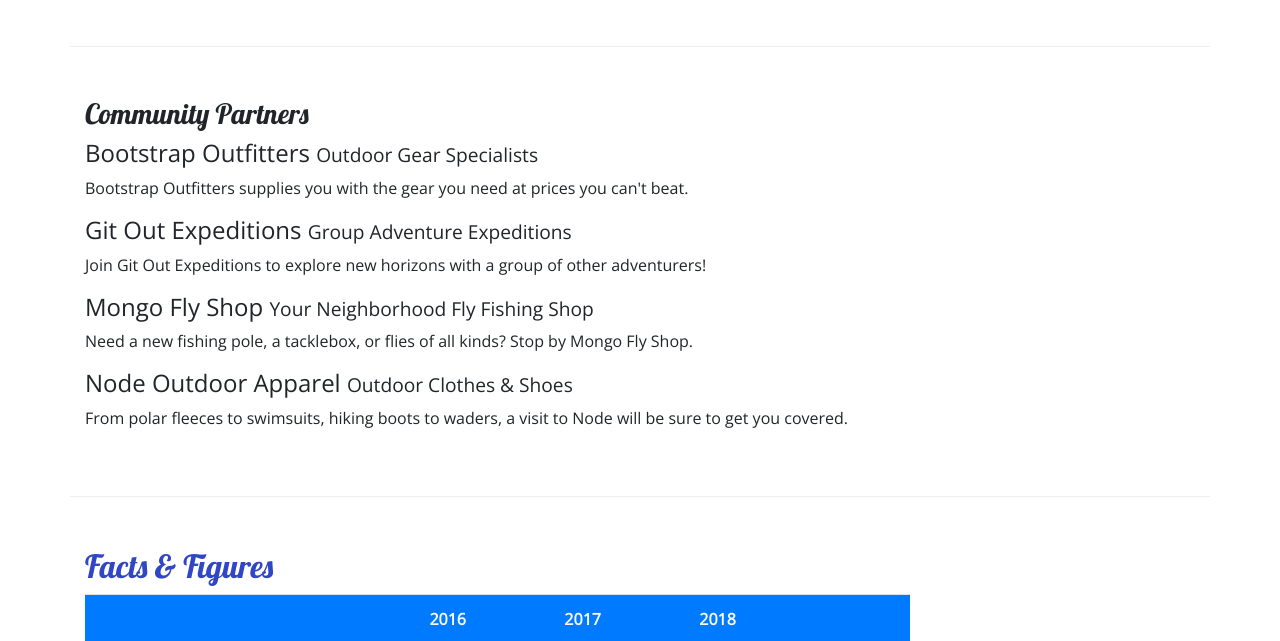
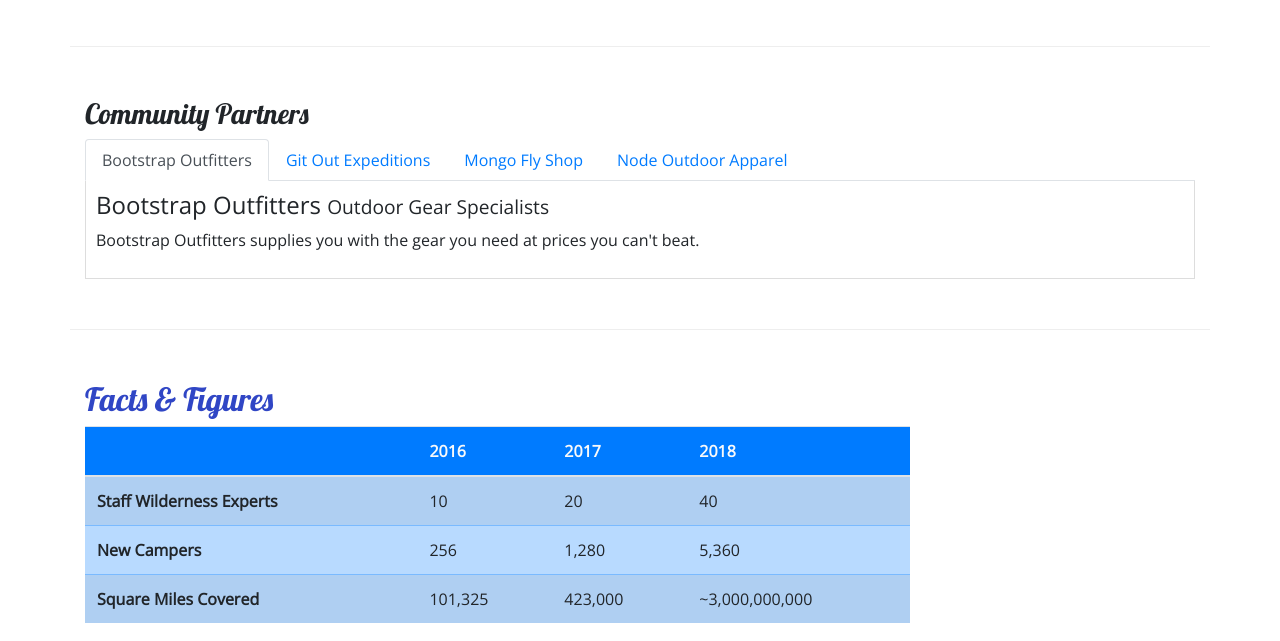
Before and after one commit to StevenVallarsa/starter-project, a website: page aboutus.html in a window 1280 px wide. Shown: the part 780-1421 px from the top of the page. Drawn offline with nearby package versions, Linux system fonts and the light colour scheme.

Commit message:
WEEK 3 - Tabs

```diff
--- a/aboutus.html
+++ b/aboutus.html
@@ -107,18 +107,41 @@
     <div class="row row-content">
       <div class="col">
         <h3>Community Partners</h3>
-        <h4>Bootstrap Outfitters <small>Outdoor Gear Specialists</small></h4>
-        <p class="d-none d-sm-block">Bootstrap Outfitters supplies you with the gear you need at prices you can't beat.
-        </p>
-        <h4>Git Out Expeditions <small>Group Adventure Expeditions</small></h4>
-        <p class="d-none d-sm-block">Join Git Out Expeditions to explore new horizons with a group of other adventurers!
-        </p>
-        <h4>Mongo Fly Shop <small>Your Neighborhood Fly Fishing Shop</small></h4>
-        <p class="d-none d-sm-block">Need a new fishing pole, a tacklebox, or flies of all kinds? Stop by Mongo Fly
-          Shop.</p>
-        <h4>Node Outdoor Apparel <small>Outdoor Clothes & Shoes</small></h4>
-        <p class="d-none d-sm-block">From polar fleeces to swimsuits, hiking boots to waders, a visit to Node will be
-          sure to get you covered.</p>
+
+        <ul class="nav nav-tabs">
+          <li class="nav-item"><a role="tab" data-toggle="tab" href="#bootstrap" class="nav-link active">Bootstrap
+              Outfitters</a></li>
+          <li class="nav-item"><a role="tab" data-toggle="tab" href="#git" class="nav-link"> Git Out Expeditions</a>
+          </li>
+          <li class="nav-item"><a role="tab" data-toggle="tab" href="#mongo" class="nav-link">Mongo Fly Shop</a></li>
+          <li class="nav-item"><a role="tab" data-toggle="tab" href="#node" class="nav-link">Node Outdoor Apparel</a>
+          </li>
+        </ul>
+
+        <div class="tab-content">
+          <div role="tabpanel" class="tab-pane fade show active" id="bootstrap">
+            <h4>Bootstrap Outfitters <small>Outdoor Gear Specialists</small></h4>
+            <p class="d-none d-sm-block">Bootstrap Outfitters supplies you with the gear you need at prices you can't
+              beat.</p>
+          </div>
+          <div role="tabpanel" class="tab-pane fade" id="git">
+            <h4>Git Out Expeditions <small>Group Adventure Expeditions</small></h4>
+            <p class="d-none d-sm-block">Join Git Out Expeditions to explore new horizons with a group of other
+              adventurers!</p>
+          </div>
+          <div role="tabpanel" class="tab-pane fade" id="mongo">
+            <h4>Mongo Fly Shop <small>Your Neighborhood Fly Fishing Shop.</small></h4>
+            <p class="d-none d-sm-block">Need a new fishing pole, a tacklebox, or flies of all kinds? Stop by Mongo Fly
+              Shop.
+            </p>
+          </div>
+          <div role="tabpanel" class="tab-pane fade" id="node">
+            <h4>Node Outdoor Apparel <small>Outdoor Clothes & Shoes</small></h4>
+            <p class="d-none d-sm-block">From polar fleeces to swimsuits, hiking boots to waders, a visit to Node will
+              be sure
+              to get you covered.</p>
+          </div>
+        </div>
       </div>
     </div>
     <div class="row row-content">
--- a/css/styles.css
+++ b/css/styles.css
@@ -36,6 +36,12 @@ header h2 {
      background-color: #901CAD;
 }
 
+.tab-content {
+  border: 1px solid #DDDDDD;
+  border-top: none;
+  padding: 10px;
+}
+
 
 /* BORDER STYLE TO SEE COMPONENTS ON SCREEN */
 .b {
```
